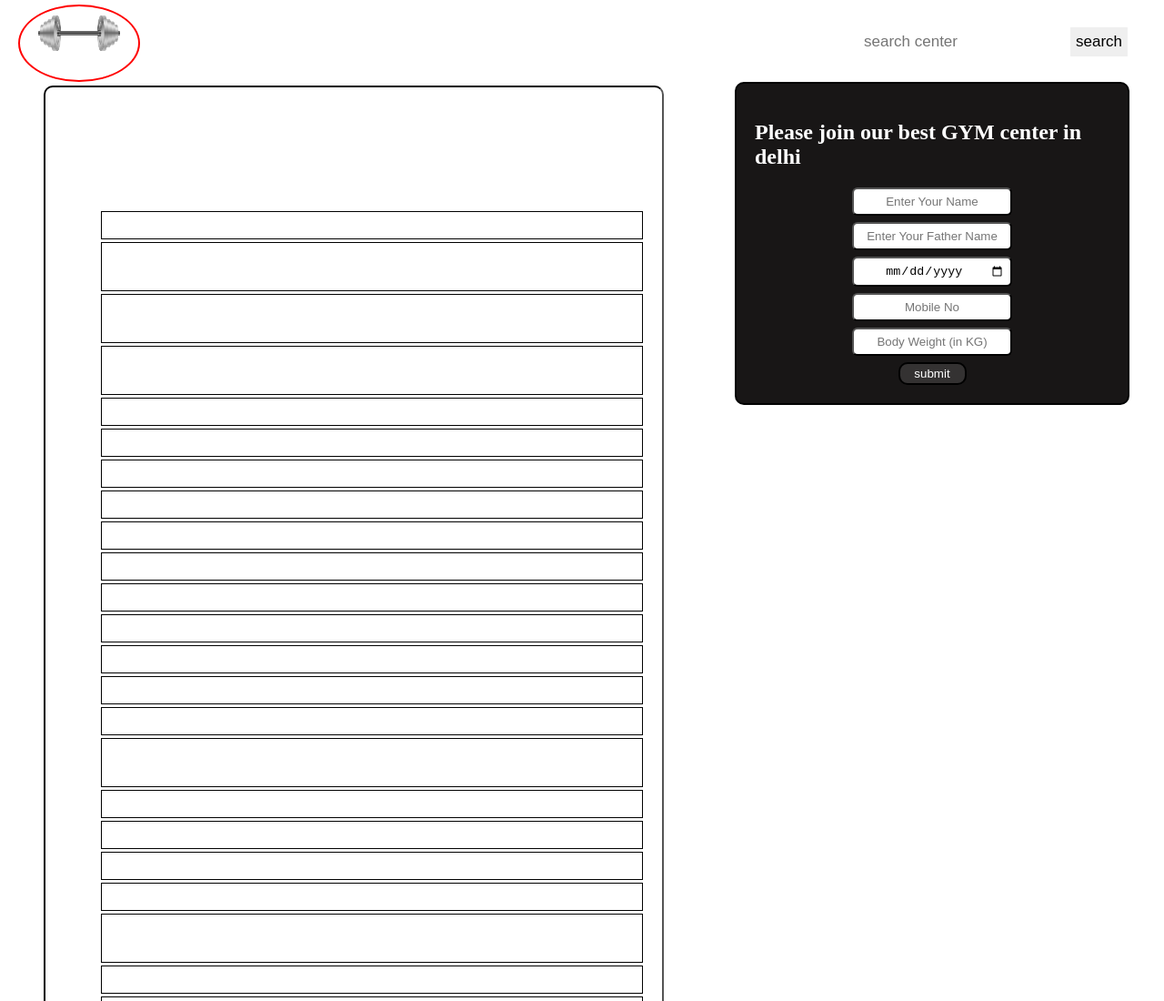
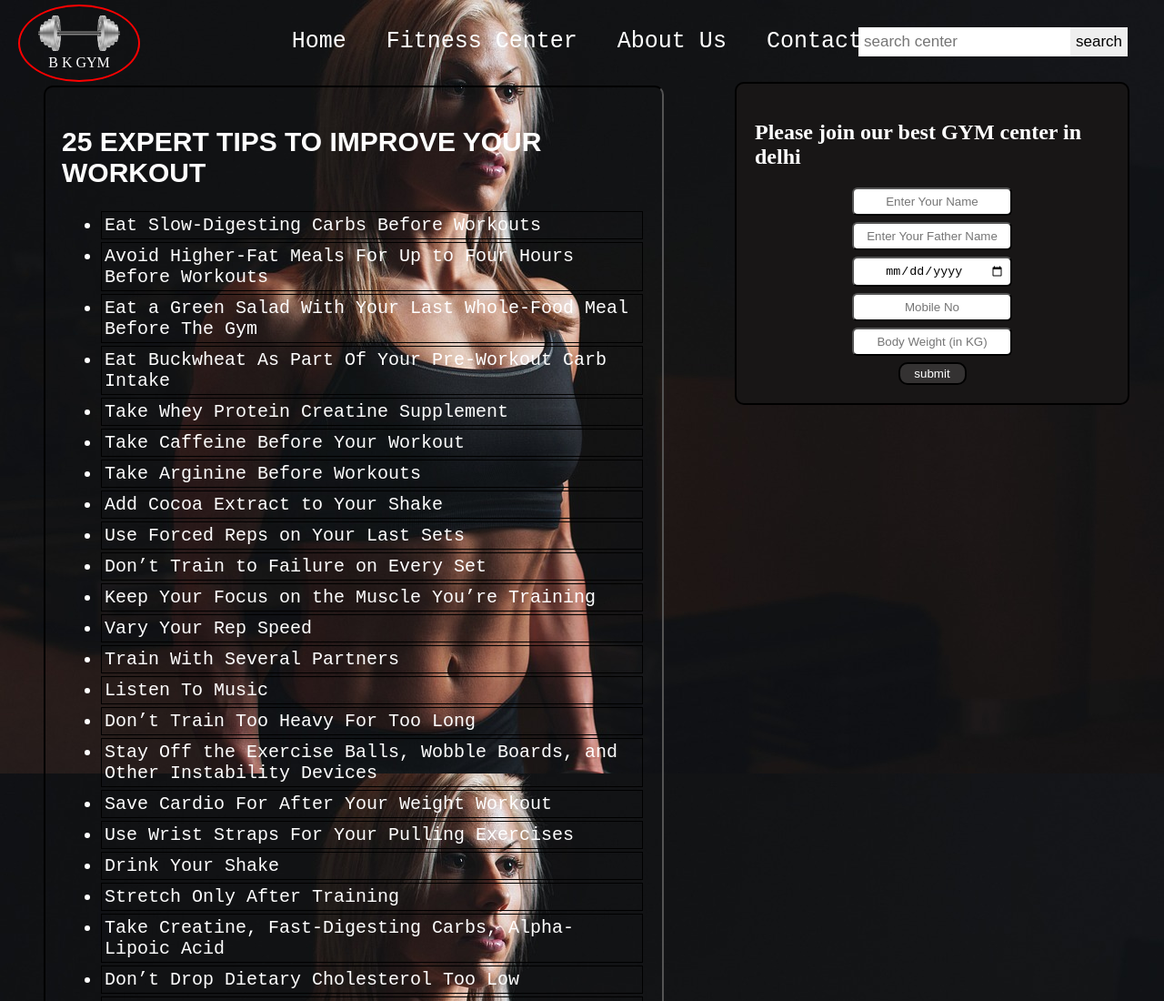
Before and after one commit to bantikumardas/web-project-1, a plain HTML site: page index.html in a window 1280 px wide. Shown: the top 1100 px of the page at 91% size. Drawn offline with Linux system fonts and the light colour scheme.

Commit message:
Update index.html

```diff
--- a/index.html
+++ b/index.html
@@ -21,7 +21,7 @@
 
         html {
             color: white;
-            background: url("/web-project-1/background.png") no-repeat   fixed;
+            background: url("web-project-1/background.jpg") no-repeat   fixed;
             -webkit-background-size: cover;
             -moz-background-size: cover;
             -o-background-size: cover;
```
